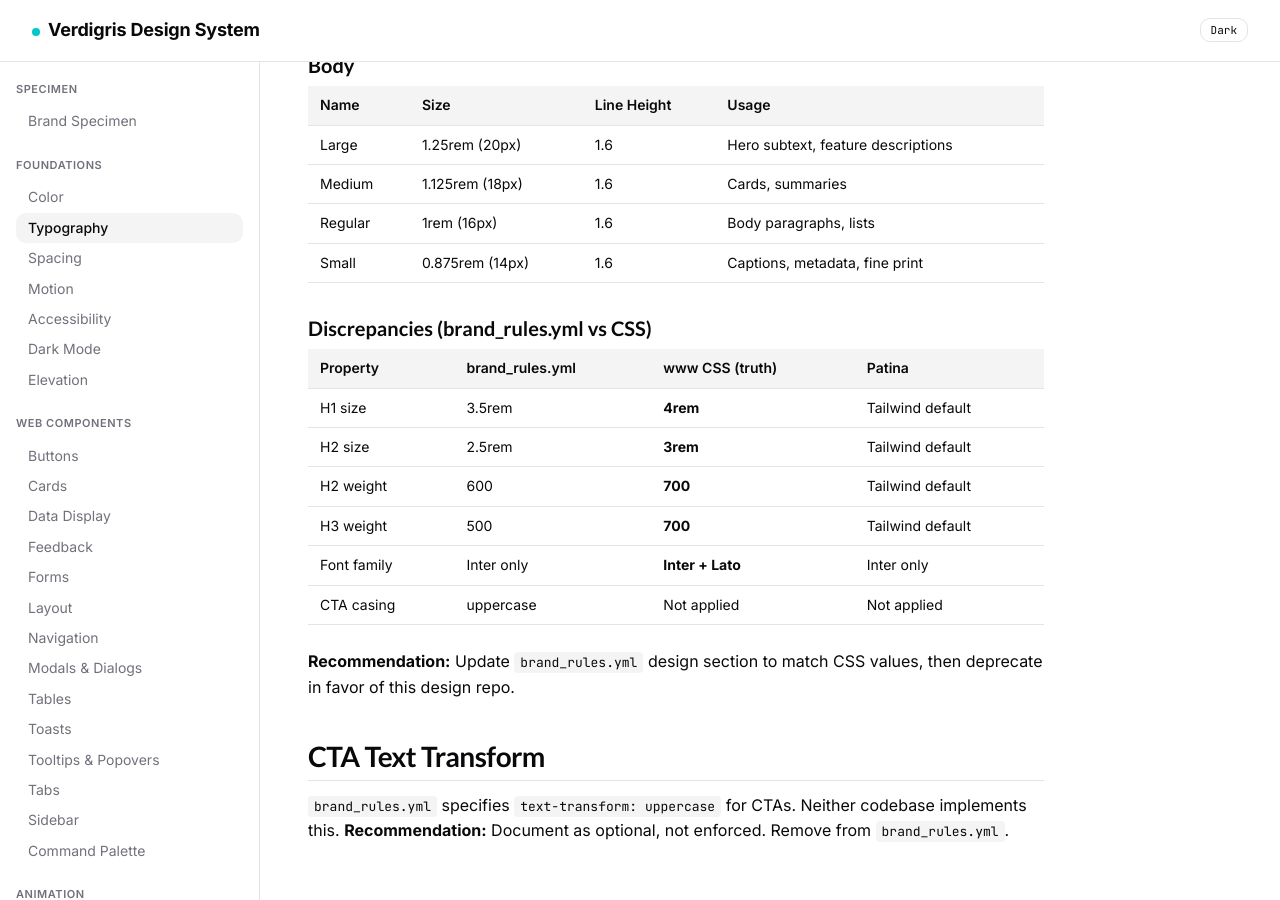
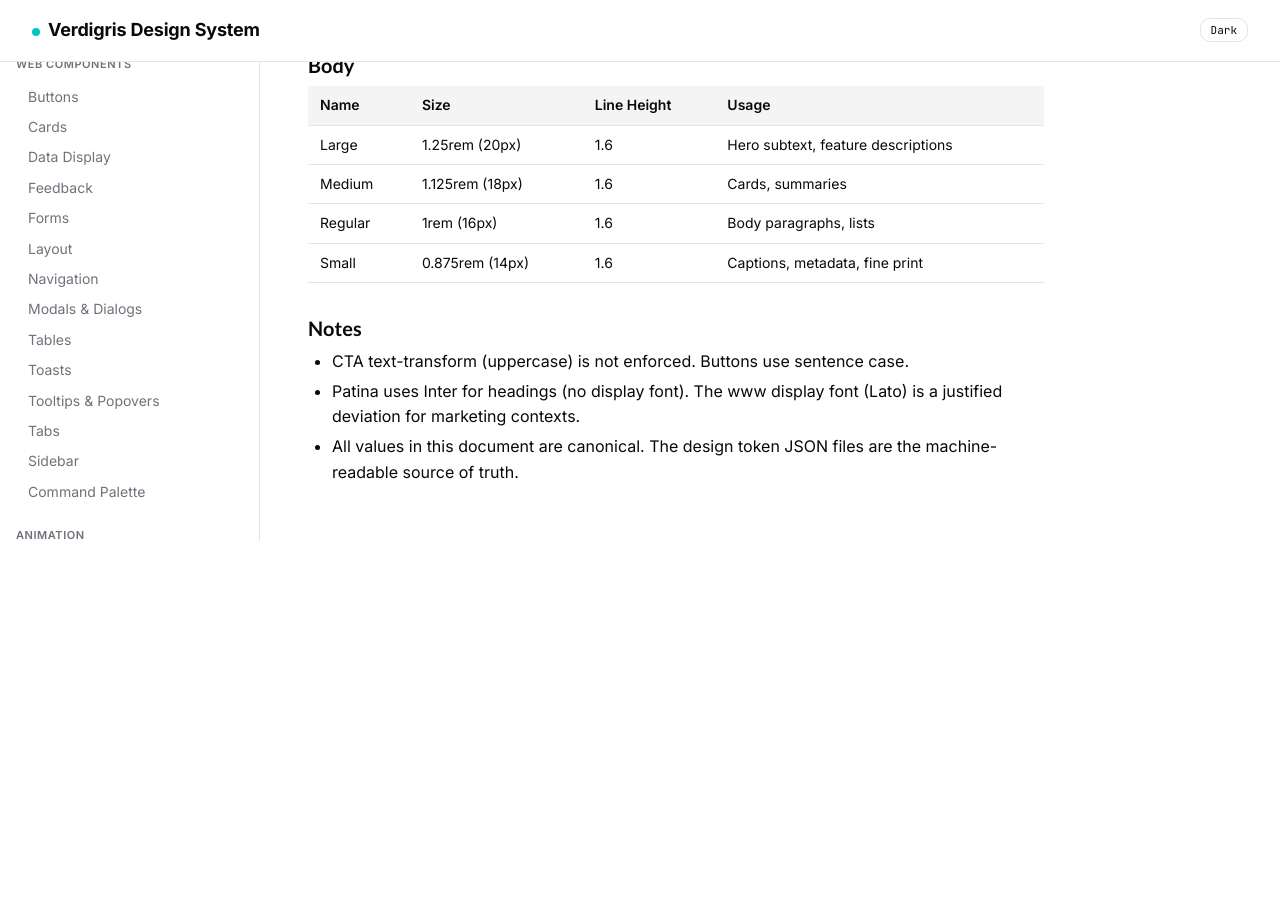
Before and after one commit to VerdigrisTech/design, a Jekyll site: the page built from foundations/typography.md, in a window 1280 px wide and 900 px high, scrolled down 3261 px. Built offline with Jekyll 4.4.1, drawn with Linux system fonts in a browser that asks for light colours; our own code applies the rules of GitHub Pages for plain Markdown files; after the commit the page ends 3802 px from its top, so only the background shows below that.

Commit message:
fix: remove internal docs from public site, clean up external-facing content
- Exclude from Jekyll build: brand-alignment-analysis.md (internal audit),
  figma-sync.md (internal workflow with team member names), _guide-template.md,
  _template.md (scaffolding)
- Remove Docs sidebar section (those pages are now excluded)
- Typography: remove "Discrepancies (brand_rules.yml vs CSS)" section —
  internal migration context, replaced with clean Notes section
- AGENTS.md: remove "brand_rules.yml values are WRONG" — reframe as
  "this repo is the canonical source"

Files remain in the repo (accessible via GitHub) but are not rendered
on the public docs site at design.verdigris.co.

Co-Authored-By: Claude Opus 4.6 (1M context) <noreply@anthropic.com>

```diff
--- a/_config.yml
+++ b/_config.yml
@@ -21,6 +21,10 @@ exclude:
   - Gemfile.lock
   - "*.ts"
   - "*.js"
+  - docs/brand-alignment-analysis.md
+  - docs/figma-sync.md
+  - categories/_guide-template.md
+  - examples/_template.md
 
 # Default front matter
 defaults:
--- a/_layouts/default.html
+++ b/_layouts/default.html
@@ -437,12 +437,6 @@
           <li><a href="{{ '/rules/visual-rules.yml' | relative_url }}">Visual Rules (YAML)</a></li>
         </ul>
 
-        <h3>Docs</h3>
-        <ul>
-          <li><a href="{{ '/docs/figma-sync' | relative_url }}">Figma Sync</a></li>
-          <li><a href="{{ '/docs/brand-alignment-analysis' | relative_url }}">Brand Alignment</a></li>
-        </ul>
-
         <h3>Meta</h3>
         <ul>
           <li><a href="{{ '/' | relative_url }}">Home</a></li>
--- a/foundations/typography.md
+++ b/foundations/typography.md
@@ -105,19 +105,8 @@ All values from www's production CSS. Where `brand_rules.yml` disagrees, CSS is
 | Regular | 1rem (16px) | 1.6 | Body paragraphs, lists |
 | Small | 0.875rem (14px) | 1.6 | Captions, metadata, fine print |
 
-### Discrepancies (brand_rules.yml vs CSS)
+### Notes
 
-| Property | brand_rules.yml | www CSS (truth) | Patina |
-|----------|----------------|-----------------|--------|
-| H1 size | 3.5rem | **4rem** | Tailwind default |
-| H2 size | 2.5rem | **3rem** | Tailwind default |
-| H2 weight | 600 | **700** | Tailwind default |
-| H3 weight | 500 | **700** | Tailwind default |
-| Font family | Inter only | **Inter + Lato** | Inter only |
-| CTA casing | uppercase | Not applied | Not applied |
-
-**Recommendation:** Update `brand_rules.yml` design section to match CSS values, then deprecate in favor of this design repo.
-
-## CTA Text Transform
-
-`brand_rules.yml` specifies `text-transform: uppercase` for CTAs. Neither codebase implements this. **Recommendation:** Document as optional, not enforced. Remove from `brand_rules.yml`.
+- CTA text-transform (uppercase) is not enforced. Buttons use sentence case.
+- Patina uses Inter for headings (no display font). The www display font (Lato) is a justified deviation for marketing contexts.
+- All values in this document are canonical. The design token JSON files are the machine-readable source of truth.
```
Also changed, not shown: AGENTS.md (+1 -1 lines).
